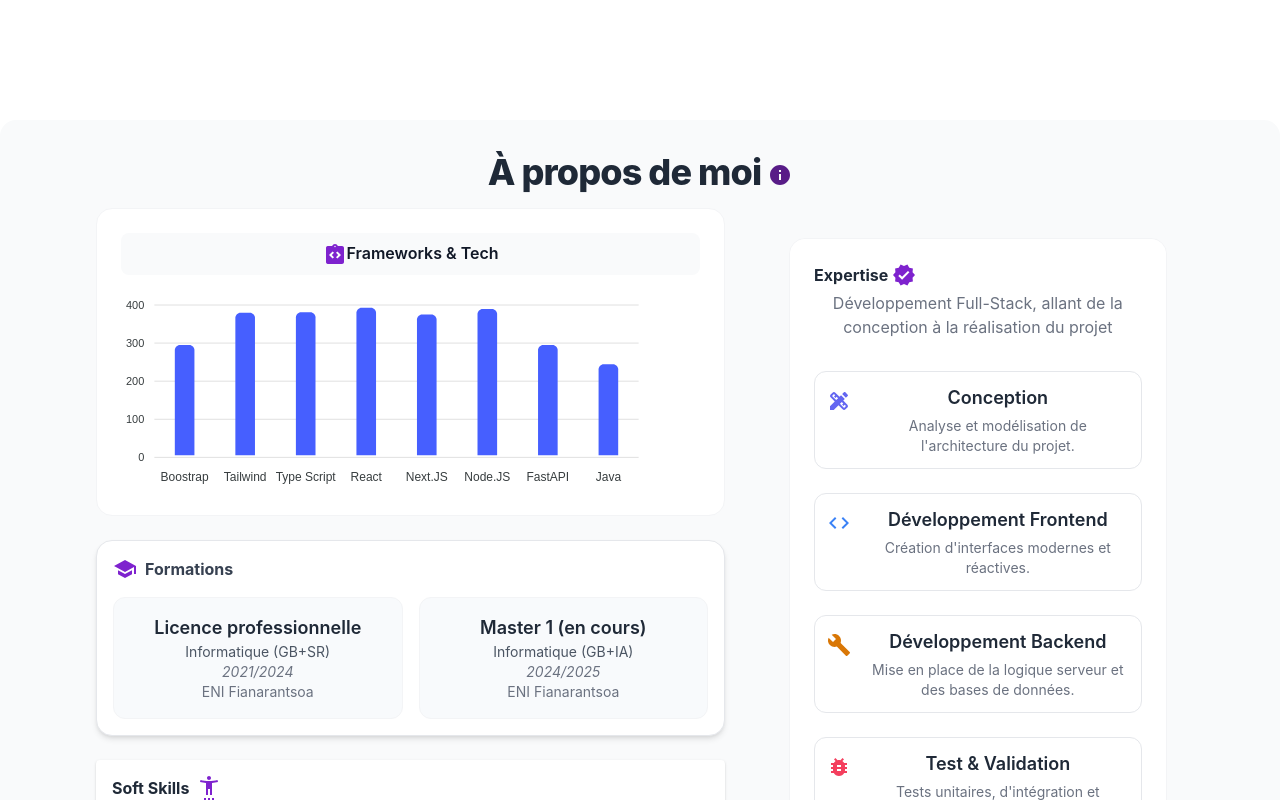
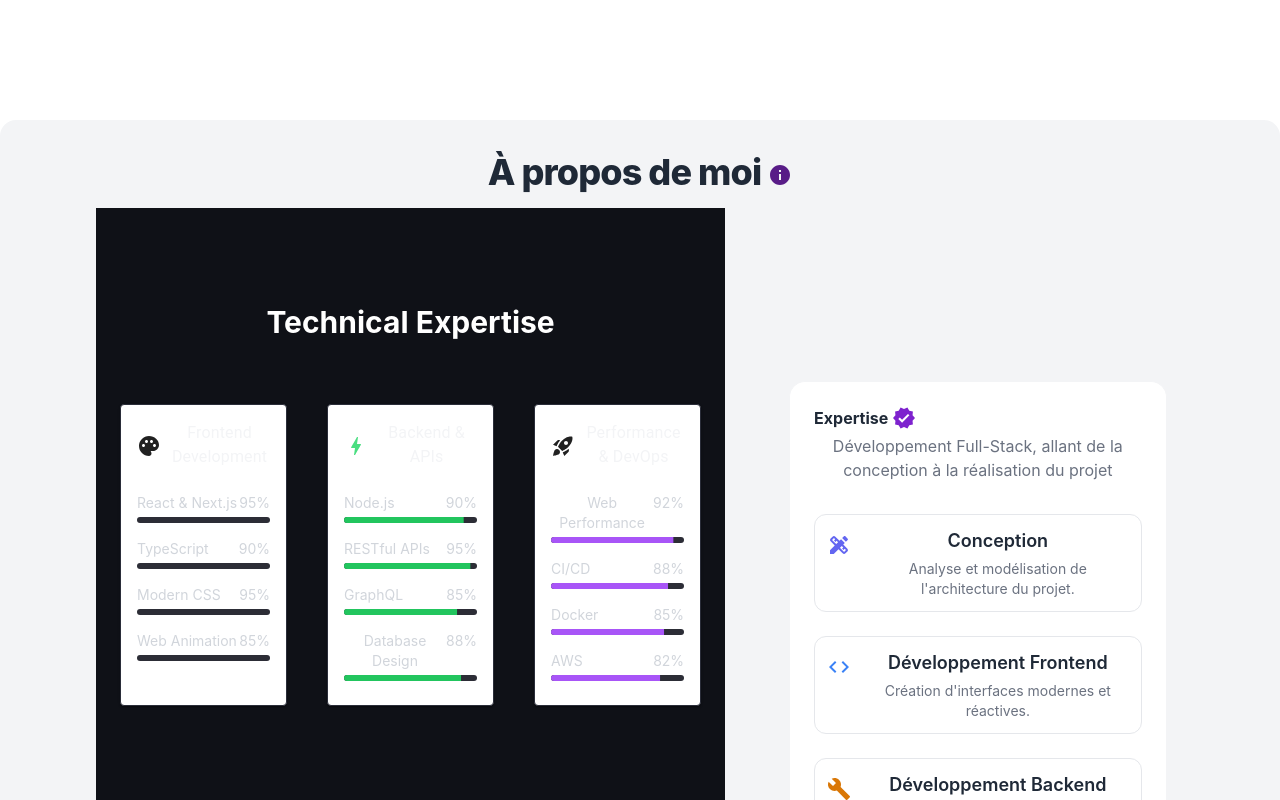
Before and after one commit to Michel-Lalaina/mon-portfolio, a React (Vite) app: page / in a window 1280 px wide. Shown: the part 840-1640 px from the top of the page. Built offline with nearby package versions, Linux system fonts and the light colour scheme.

Commit message:
new components

```diff
--- a/src/Apropos/Abouts.tsx
+++ b/src/Apropos/Abouts.tsx
@@ -3,12 +3,13 @@ import Info from "@mui/icons-material/Info";
 import FormationInfoCard from "../components/Order";
 import SoftSkillsCard from "../components/softSkill";
 import MonthlyTarget from "../components/monthlyTarget";
-import MonthlySalesChart from "../components/monthScale";
+// import MonthlySalesChart from "../components/monthScale";
+import TechnicalExpertise from "../Pages/TechnicalExpertise";
 
 export default function About() {
 
   return (
-    <div className="relative max-w-7xl mx-auto bg-gray-50 w-full  p-4 rounded-2xl shadow-xl">
+    <div className="relative max-w-7xl mx-auto bg-gray-100 w-full  p-4 rounded-2xl shadow-xl">
       <h2 className="py-4 text-4xl font-extrabold text-gray-800 tracking-tight">À propos de moi <Info className="text-purple-900" /></h2>
 
       <div className="items-center md:ml-20 justify-between w-full flex flex-col gap-4 md:flex-row md:gap-6">
@@ -16,7 +17,8 @@ export default function About() {
         <div className="w-full md:w-5/6 flex flex-col gap-4 md:gap-6">
           {/* Monthly Sales Chart */}
           <div className="w-full">
-            <MonthlySalesChart />
+            {/* <MonthlySalesChart /> */}
+            <TechnicalExpertise/>
           </div>
 
           {/* Recent Orders */}
--- /dev/null
+++ b/src/Pages/TechnicalExpertise.tsx
@@ -0,0 +1,120 @@
+import { FC } from "react";
+import { Card, CardContent, LinearProgress, Typography } from "@mui/material";
+import PaletteIcon from "@mui/icons-material/Palette";
+import BoltIcon from "@mui/icons-material/Bolt";
+import RocketLaunchIcon from "@mui/icons-material/RocketLaunch";
+
+interface Skill {
+  label: string;
+  value: number;
+}
+
+interface CategoryProps {
+  icon: React.ReactNode;
+  title: string;
+  color: string;
+  skills: Skill[];
+}
+
+const SkillCategory: FC<CategoryProps> = ({ icon, title, color, skills }) => {
+  return (
+    <Card
+      className="
+        bg-[#1e1f29]
+        text-white
+        rounded-xl
+        shadow-xl shadow-black/50
+        border border-[#2a2d39]
+      "
+    >
+      <CardContent className="p-6 space-y-6">
+        {/* Title */}
+        <div className="flex items-center gap-2">
+          <span className={`text-${color}-400`}>{icon}</span>
+          <Typography className="text-lg font-semibold text-gray-100">
+            {title}
+          </Typography>
+        </div>
+
+        {/* Skills */}
+        <div className="space-y-4">
+          {skills.map((s, idx) => (
+            <div key={idx}>
+              <div className="flex justify-between text-sm text-gray-300 mb-1">
+                <span>{s.label}</span>
+                <span>{s.value}%</span>
+              </div>
+
+              <LinearProgress
+                variant="determinate"
+                value={s.value}
+                sx={{
+                  height: 6,
+                  borderRadius: 6,
+                  backgroundColor: "#2c2d36",
+                  "& .MuiLinearProgress-bar": {
+                    backgroundColor: `var(--${color}-bar)`,
+                  },
+                }}
+              />
+            </div>
+          ))}
+        </div>
+      </CardContent>
+    </Card>
+  );
+};
+
+const TechnicalExpertise: FC = () => {
+  return (
+    <section className="w-full py-24 bg-[#0f1117] text-center">
+      <h2 className="text-3xl font-bold text-white mb-16">
+        Technical Expertise
+      </h2>
+
+      <div className="
+        max-w-7xl mx-auto
+        grid grid-cols-1 md:grid-cols-3
+        gap-10 px-6
+      ">
+        <SkillCategory
+          icon={<PaletteIcon />}
+          title="Frontend Development"
+          color="blue"
+          skills={[
+            { label: "React & Next.js", value: 95 },
+            { label: "TypeScript", value: 90 },
+            { label: "Modern CSS", value: 95 },
+            { label: "Web Animation", value: 85 },
+          ]}
+        />
+
+        <SkillCategory
+          icon={<BoltIcon />}
+          title="Backend & APIs"
+          color="green"
+          skills={[
+            { label: "Node.js", value: 90 },
+            { label: "RESTful APIs", value: 95 },
+            { label: "GraphQL", value: 85 },
+            { label: "Database Design", value: 88 },
+          ]}
+        />
+
+        <SkillCategory
+          icon={<RocketLaunchIcon />}
+          title="Performance & DevOps"
+          color="purple"
+          skills={[
+            { label: "Web Performance", value: 92 },
+            { label: "CI/CD", value: 88 },
+            { label: "Docker", value: 85 },
+            { label: "AWS", value: 82 },
+          ]}
+        />
+      </div>
+    </section>
+  );
+};
+
+export default TechnicalExpertise;
--- a/src/index.css
+++ b/src/index.css
@@ -33,6 +33,13 @@
   color: #000;
 
 }
+
+:root {
+  --pink-bar: #3b82f6;     /* Bleu clair */
+  --green-bar: #22c55e;    /* Vert */
+  --purple-bar: #a855f7;   /* Violet */
+}
+
 
 a {
   font-weight: 500;
```
Also changed, not shown: 1 other file (tests, documents, lock files or other folders).
